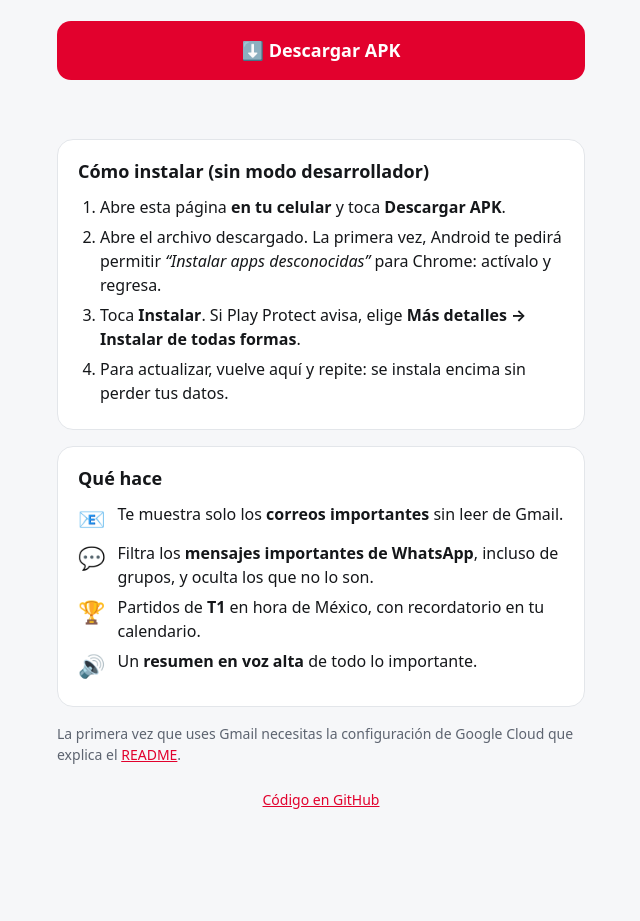
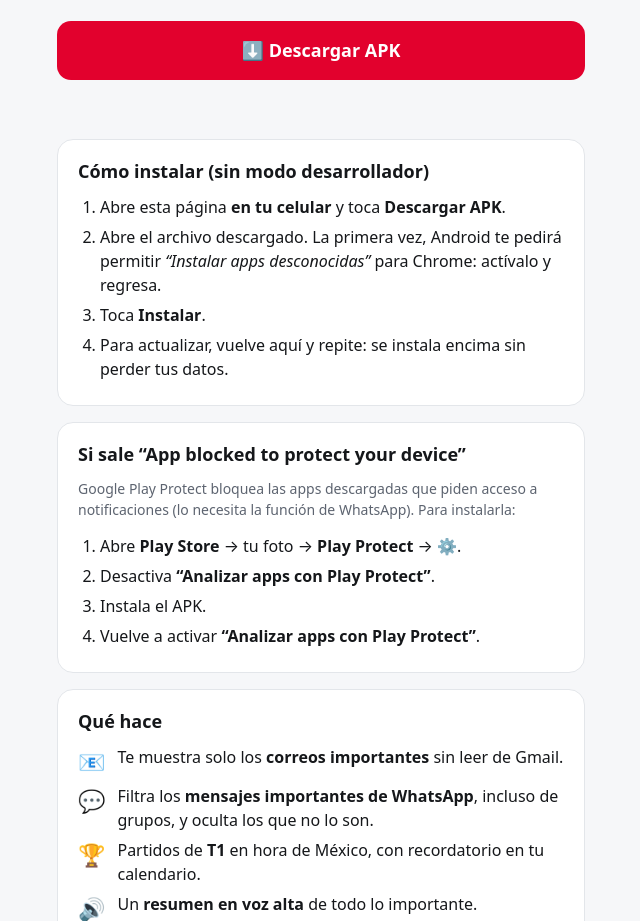
Before and after one commit to batiares/asistente-personal, a plain HTML site: page docs/index.html in a window 1280 px wide. Shown: the part 179-1100 px from the top of the page, without its empty margins (319-959 px from the left). Before the commit the page ends 1037 px from the top, so only its background shows below. Drawn offline with Linux system fonts and the light colour scheme; no server answers.

Commit message:
Instrucciones para el bloqueo de Play Protect; no recompilar por cambios de docs
Co-Authored-By: Claude Opus 5.5 <noreply@anthropic.com>

```diff
--- a/docs/index.html
+++ b/docs/index.html
@@ -59,8 +59,20 @@
     <ol>
       <li>Abre esta página <strong>en tu celular</strong> y toca <strong>Descargar APK</strong>.</li>
       <li>Abre el archivo descargado. La primera vez, Android te pedirá permitir <em>“Instalar apps desconocidas”</em> para Chrome: actívalo y regresa.</li>
-      <li>Toca <strong>Instalar</strong>. Si Play Protect avisa, elige <strong>Más detalles → Instalar de todas formas</strong>.</li>
+      <li>Toca <strong>Instalar</strong>.</li>
       <li>Para actualizar, vuelve aquí y repite: se instala encima sin perder tus datos.</li>
+    </ol>
+  </section>
+
+  <section class="card">
+    <h2>Si sale “App blocked to protect your device”</h2>
+    <p class="note" style="margin-top:0">Google Play Protect bloquea las apps descargadas que piden acceso a notificaciones
+      (lo necesita la función de WhatsApp). Para instalarla:</p>
+    <ol>
+      <li>Abre <strong>Play Store</strong> → tu foto → <strong>Play Protect</strong> → ⚙️.</li>
+      <li>Desactiva <strong>“Analizar apps con Play Protect”</strong>.</li>
+      <li>Instala el APK.</li>
+      <li>Vuelve a activar <strong>“Analizar apps con Play Protect”</strong>.</li>
     </ol>
   </section>
 
```
Also changed, not shown: 2 other files.
